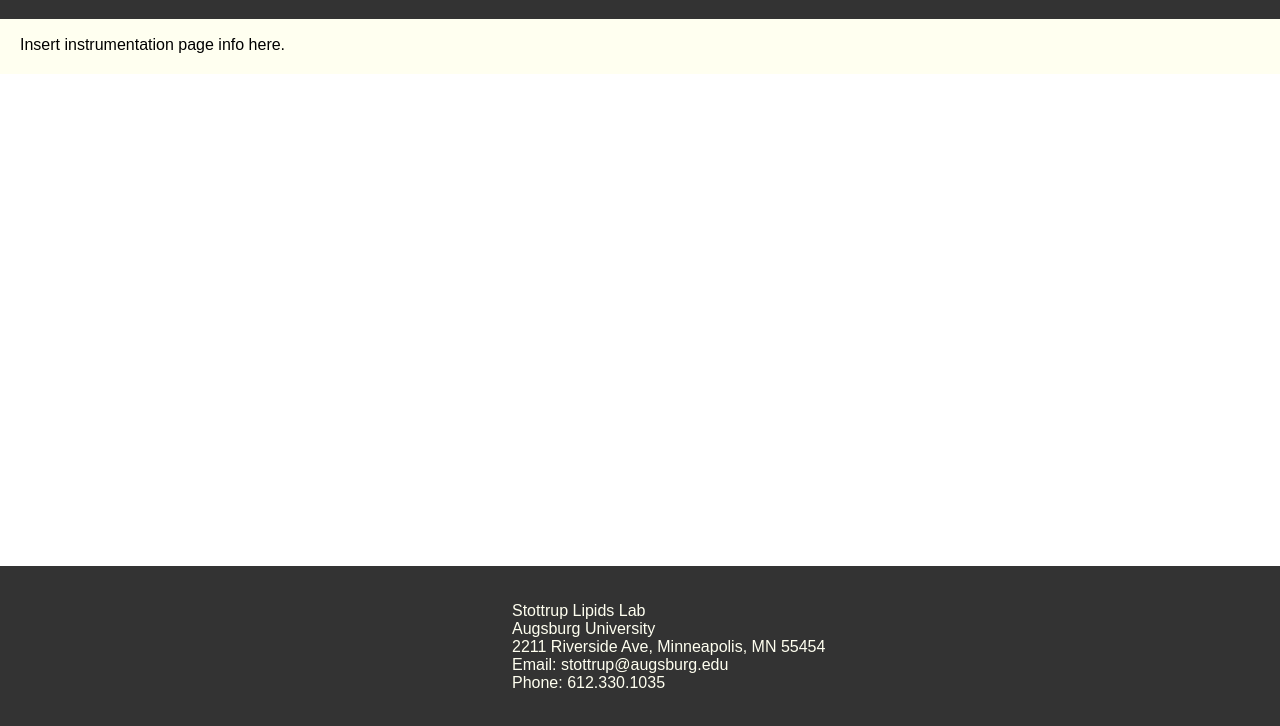
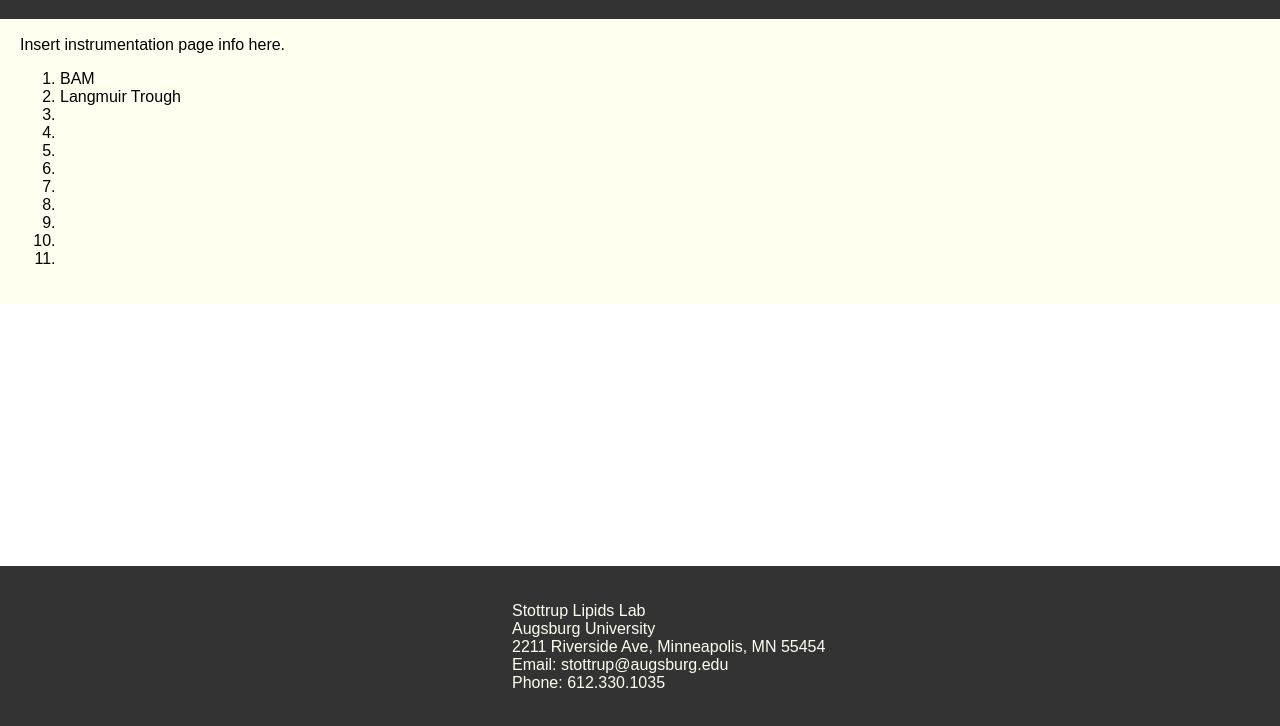
Before and after one commit to neotamoe/stottrup-lab, a website: page index.html at #/instrumentation in a window 1280 px wide. Shown: the part 72-798 px from the top of the page. Drawn offline with Linux system fonts and the light colour scheme; a web font is replaced by a local one.

Commit message:
tweaks to test li on instrumentation page

```diff
--- a/public/main.css
+++ b/public/main.css
@@ -5,7 +5,6 @@ body {
 html, body {
   margin: 0;
   padding: 0;
-  color: ivory;
 }
 
 h1, h2, h3 {
@@ -21,9 +20,10 @@ ul {
     position: fixed;
     top: 0;
     width: 100%;
+    color: ivory;
 }
 
-li {
+ul > li {
     float: right;
 }
 
--- a/public/pages/instrumentation.html
+++ b/public/pages/instrumentation.html
@@ -1,3 +1,16 @@
 <div class="pages">
   Insert instrumentation page info here.
+  <ol>
+    <li>BAM</li>
+    <li>Langmuir Trough</li>
+    <li></li>
+    <li></li>
+    <li></li>
+    <li></li>
+    <li></li>
+    <li></li>
+    <li></li>
+    <li></li>
+    <li></li>
+  </ol>
 </div>
```
Also changed, not shown: public/pages/people.html (+1 -1 lines), public/pages/resources.html (+1 -1 lines).
